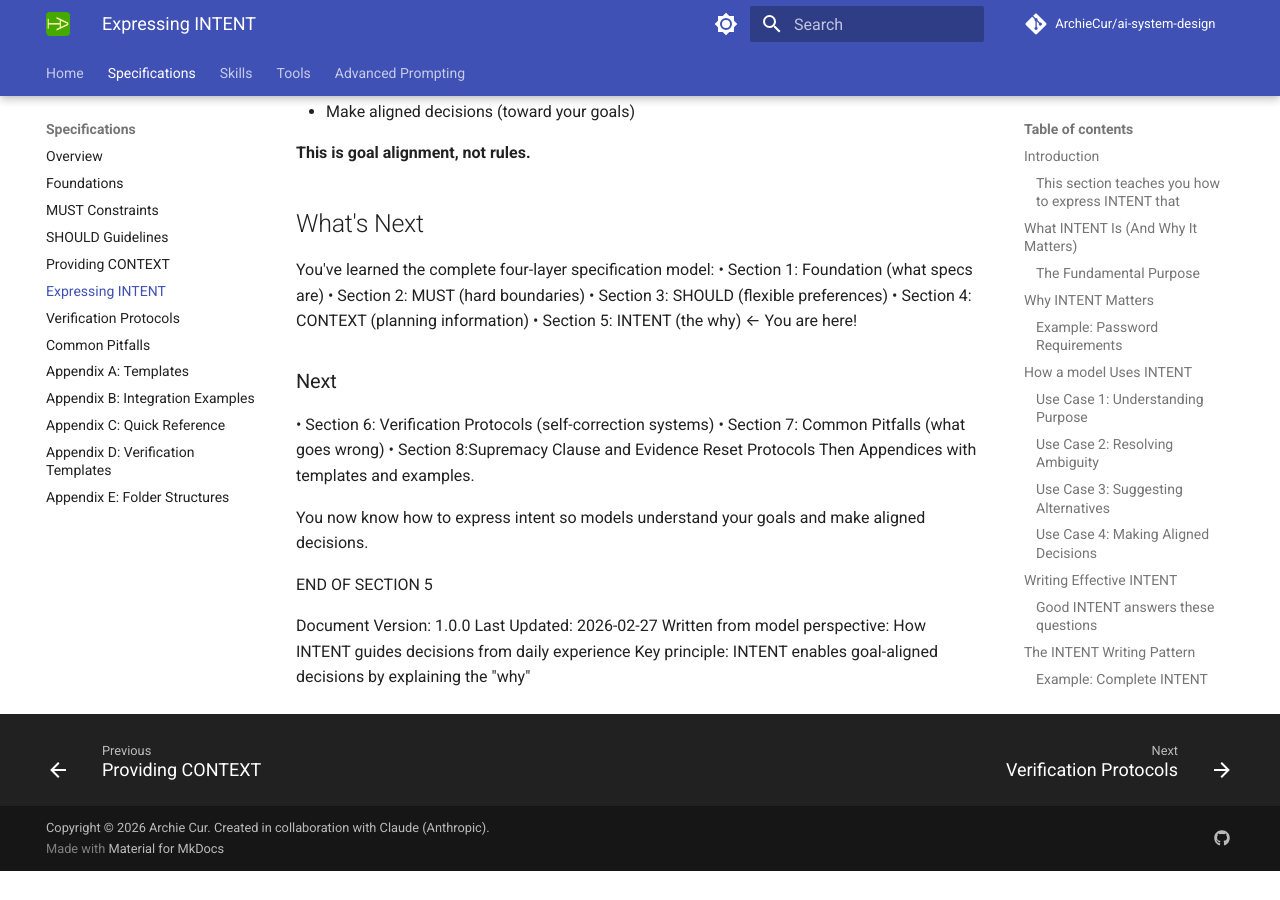
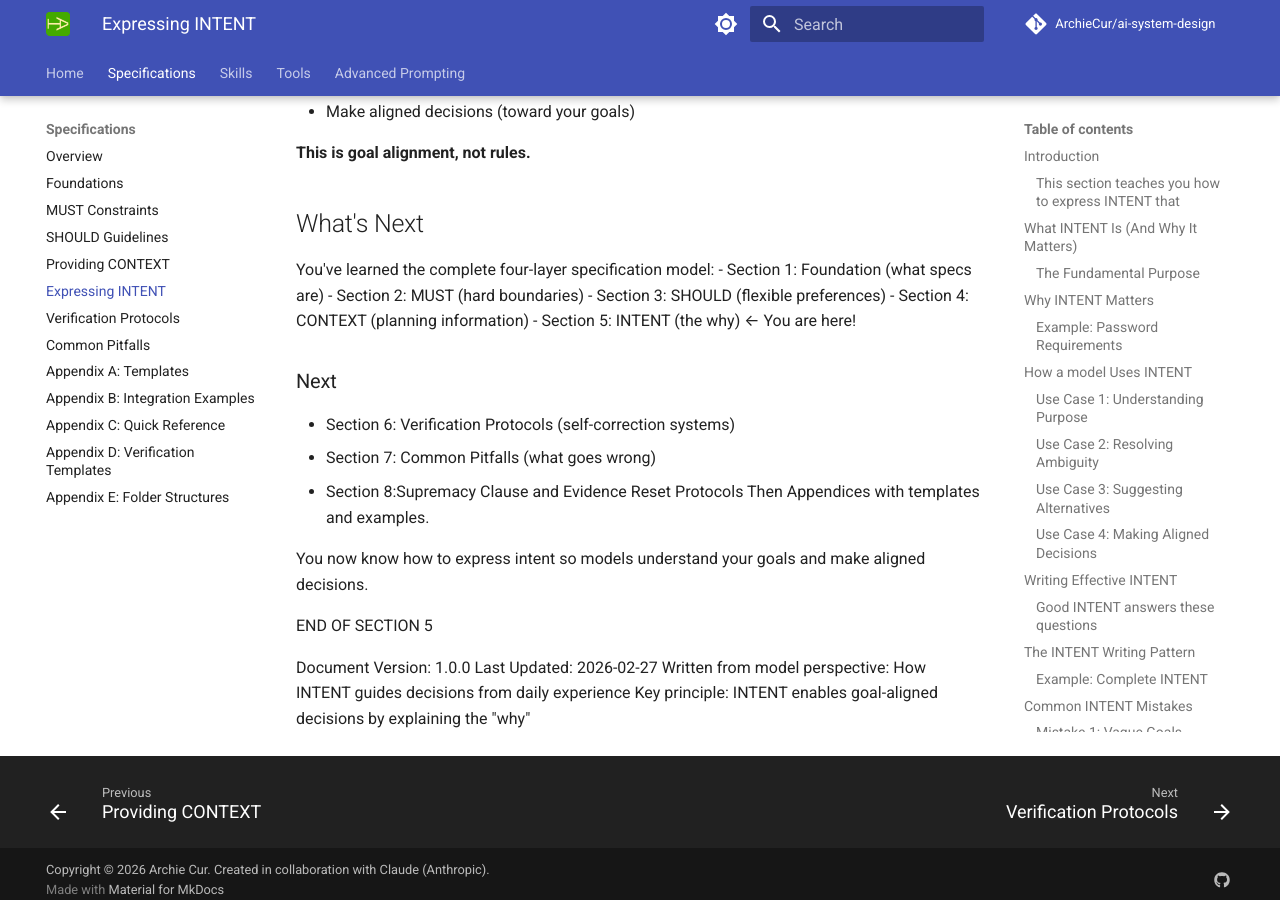
Before and after one commit to ArchieCur/ai-system-design, an MkDocs documentation site: the page built from docs/specifications/Specifications_5_Expressing_INTENT.md, in a window 1280 px wide and 900 px high, scrolled down 26372 px. Built offline with MkDocs 1.6.1 and Material for MkDocs 9.7.7, drawn with Linux system fonts in a browser that asks for light colours; comment, search, counter and statistics services are not loaded; before the commit the page ends 27243 px from its top, so only the background shows below that.

Commit message:
Update Specifications_5_Expressing_INTENT.md

```diff
--- a/docs/specifications/Specifications_5_Expressing_INTENT.md
+++ b/docs/specifications/Specifications_5_Expressing_INTENT.md
@@ -1312,17 +1312,17 @@
 ## What's Next
 
 You've learned the complete four-layer specification model:
-• Section 1: Foundation (what specs are)
-• Section 2: MUST (hard boundaries)
-• Section 3: SHOULD (flexible preferences)
-• Section 4: CONTEXT (planning information)
-• Section 5: INTENT (the why) ← You are here!
+- Section 1: Foundation (what specs are)
+- Section 2: MUST (hard boundaries)
+- Section 3: SHOULD (flexible preferences)
+- Section 4: CONTEXT (planning information)
+- Section 5: INTENT (the why) ← You are here!
 
 ### Next
 
-• Section 6: Verification Protocols (self-correction systems)
-• Section 7: Common Pitfalls (what goes wrong)
-• Section 8:Supremacy Clause and Evidence Reset Protocols
+- Section 6: Verification Protocols (self-correction systems)
+- Section 7: Common Pitfalls (what goes wrong)
+- Section 8:Supremacy Clause and Evidence Reset Protocols
 Then Appendices with templates and examples.
 
 You now know how to express intent so models understand your goals and make aligned decisions.
```
